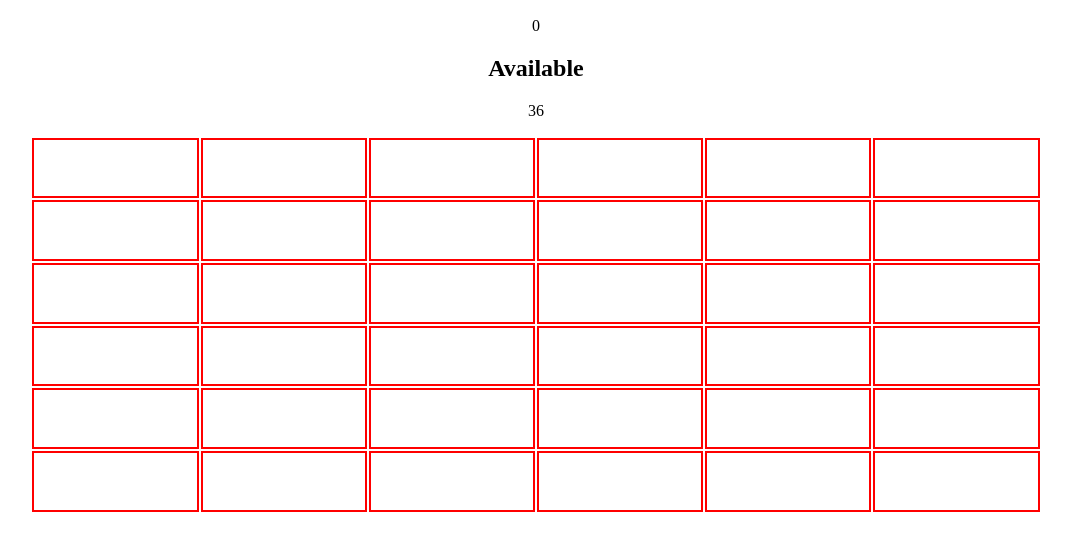
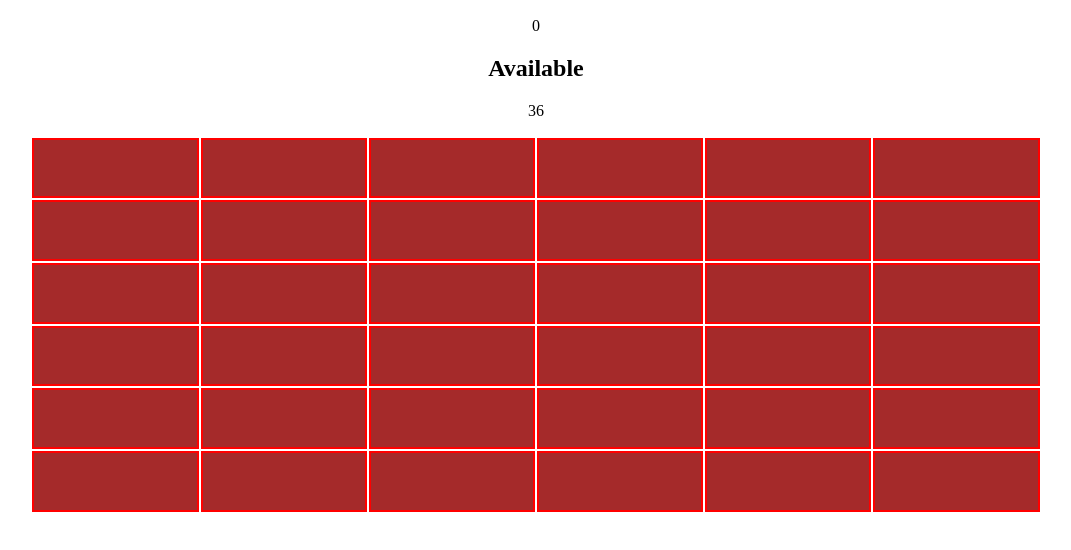
Before and after one commit to cholloro/Devsnest, a plain HTML site: page Day9 - apply call bind/third ques/index.html in a window 1280 px wide. Shown: the part 110-660 px from the top of the page, without its empty margins (104-1175 px from the left). Drawn offline with Linux system fonts and the light colour scheme.

Commit message:
whats happening

```diff
--- a/Day9 - apply call bind/third ques/index.html
+++ b/Day9 - apply call bind/third ques/index.html
@@ -18,52 +18,52 @@
   </span>
     <table class="wrapper">
       <tr>
-        <th class = "seat" onclick="dumb()"></th>
-        <th id="btn" onclick="dumb()"></th>
-        <th class = "seat"></th>
-        <th class = "seat"></th>
-        <th class = "seat"></th>
-        <th class = "seat"></th>
+        <th id="btn1" onclick="dumb('btn1')"></th>
+        <th id="btn2" onclick="dumb('btn2')"></th>
+        <th id="btn3" onclick="dumb('btn3')"></th>
+        <th id="btn4" onclick="dumb('btn4')"></th>
+        <th id="btn5" onclick="dumb('btn5')"></th>
+        <th id="btn6" onclick="dumb('btn6')"></th>
       </tr>
       <tr>
-        <th class = "seat"></th>
-        <th class = "seat"></th>
-        <th class = "seat"></th>
-        <th class = "seat"></th>
-        <th class = "seat"></th>
-        <th class = "seat"></th>
+        <th id="btn7" onclick="dumb('btn7')"></th>
+        <th id="btn8" onclick="dumb('btn8')"></th>
+        <th id="btn9" onclick="dumb('btn9')"></th>
+        <th id="btn10" onclick="dumb('btn10')"></th>
+        <th id="btn11" onclick="dumb('btn11')"></th>
+        <th id="btn12" onclick="dumb('btn12')"></th>
       </tr>
       <tr>
-        <th class = "seat"></th>
-        <th class = "seat"></th>
-        <th class = "seat"></th>
-        <th class = "seat"></th>
-        <th class = "seat"></th>
-        <th class = "seat"></th>
+        <th id="btn13" onclick="dumb('btn13')"></th>
+        <th id="btn14" onclick="dumb('btn14')"></th>
+        <th id="btn15" onclick="dumb('btn15')"></th>
+        <th id="btn16" onclick="dumb('btn16')"></th>
+        <th id="btn17" onclick="dumb('btn17')"></th>
+        <th id="btn18" onclick="dumb('btn18')"></th>
       </tr>
       <tr>
-        <th class = "seat"></th>
-        <th class = "seat"></th>
-        <th class = "seat"></th>
-        <th class = "seat"></th>
-        <th class = "seat"></th>
-        <th class = "seat"></th>
+        <th id="btn19" onclick="dumb('btn19')"></th>
+        <th id="btn20" onclick="dumb('btn20')"></th>
+        <th id="btn21" onclick="dumb('btn21')"></th>
+        <th id="btn22" onclick="dumb('btn22')"></th>
+        <th id="btn23" onclick="dumb('btn23')"></th>
+        <th id="btn24" onclick="dumb('btn24')"></th>
       </tr>
       <tr>
-        <th class = "seat"></th>
-        <th class = "seat"></th>
-        <th class = "seat"></th>
-        <th class = "seat"></th>
-        <th class = "seat"></th>
-        <th class = "seat"></th>
+        <th id="btn25" onclick="dumb('btn25')"></th>
+        <th id="btn26" onclick="dumb('btn26')"></th>
+        <th id="btn27" onclick="dumb('btn27')"></th>
+        <th id="btn28" onclick="dumb('btn28')"></th>
+        <th id="btn29" onclick="dumb('btn29')"></th>
+        <th id="btn30" onclick="dumb('btn30')"></th>
       </tr>
       <tr>
-        <th class = "seat"></th>
-        <th class = "seat"></th>
-        <th class = "seat"></th>
-        <th class = "seat"></th>
-        <th class = "seat"></th>
-        <th class = "seat"></th>
+        <th id="btn31" onclick="dumb('btn31')"></th>
+        <th id="btn32" onclick="dumb('btn32')"></th>
+        <th id="btn33" onclick="dumb('btn33')"></th>
+        <th id="btn34" onclick="dumb('btn34')"></th>
+        <th id="btn35" onclick="dumb('btn35')"></th>
+        <th id="btn36" onclick="dumb('btn36')"></th>
       </tr>
       </table>
       <script src="script.js" type="text/javascript"></script>
--- a/Day9 - apply call bind/third ques/script.js
+++ b/Day9 - apply call bind/third ques/script.js
@@ -1,17 +1,13 @@
+function dumb(id)
+{
+    var background = document.getElementById(id).style.backgroundColor;
 
-function dumb(){
-    var state = false;
-    if( state == false )
-{
-    document.getElementsByClassName("seat").style.backgroundColor = "blue";
-    state === true;
+    if ( background == "brown" )
+    {
+        document.getElementById(id).style.background = "red"
+    }
+    else
+    {
+        document.getElementById(id).style.background = "brown"
+    }
 }
-if( state == true )
-{
-    document.getElementById("btn").style.backgroundColor = "black";
-    state === false;
-}
-}
-document.getElementsByClassName("seat").onclick = dumb()
-
-document.getElementById("btn").onclick = dumb()
--- a/Day9 - apply call bind/third ques/styles.css
+++ b/Day9 - apply call bind/third ques/styles.css
@@ -5,11 +5,9 @@ body {
 
 th{
     border: 2px solid red;
+    background-color: brown;
 }
 
-tr :hover{
-    background-color: green;
-}
 
 
 .wrapper {
```
